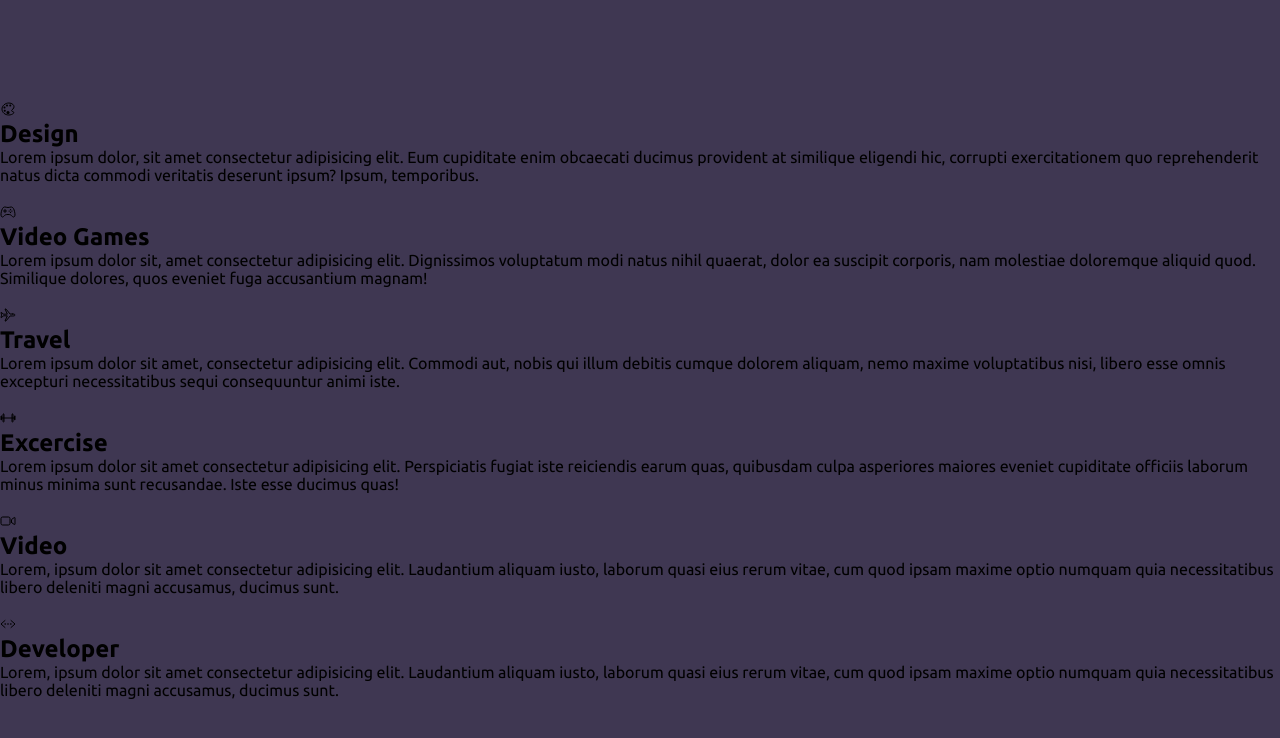
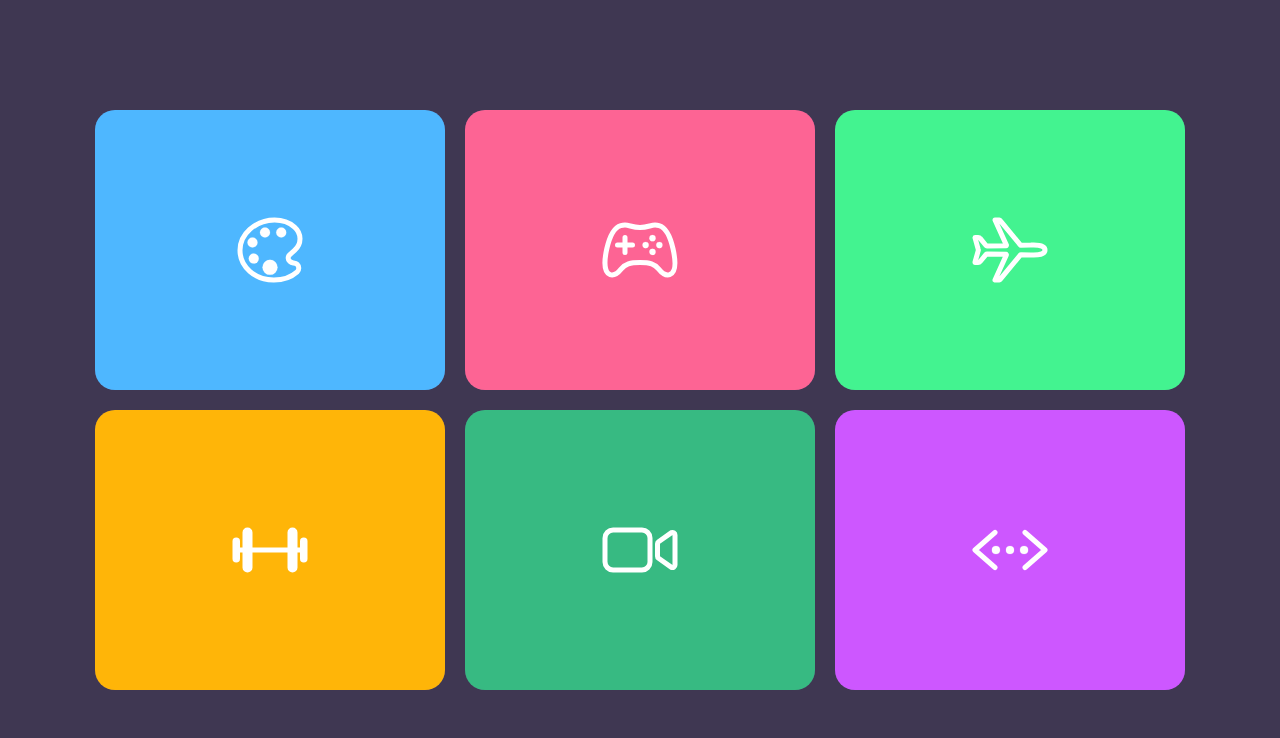
Before and after one commit to Kofla10/html-css-codigo-369, a plain HTML site: page 18-hover-page/index.html in a window 1280 px wide. Drawn offline with nearby package versions, Linux system fonts and the light colour scheme.

Commit message:
finished hover page

```diff
--- a/18-hover-page/css/style.scss
+++ b/18-hover-page/css/style.scss
@@ -22,12 +22,82 @@ body{
     display: flex;
     justify-content: center;
     align-items: center;
-    flex-direction:  column;
     flex-wrap: wrap;
     gap: 20px;
     margin: 30px 0;
 
     .serviceBox{
         position: relative;
+        width: 350px;
+        height: 280px;
+        border-radius: 20px;
+        background: #51446e;
+        overflow: hidden;
+
+        .icon{
+            position: absolute;
+            top: 0;
+            left: 0;
+            width: 100%;
+            height: 100%;
+            background: var(--i); //toma el color de las variables que se le asignaron en el html
+            transition: 0.5s;
+            display: flex;
+            justify-content: center;
+            align-items: center;
+            z-index: 2;
+            transition-delay: 0.25s;
+
+            ion-icon{
+                font-size: 5em;
+                color: white;
+                transition: 0.5s;
+                transition-delay: 0.25s;
+            }
+        }
+
+        &:hover{
+
+            .icon{
+                top: 30px;
+                left:calc(50% - 40px); //lo corre hacia la derecha la mitad pero lo corre 40px hacia la izquirda, le resta
+                height: 80px;
+                width: 80px;
+                border-radius: 50%;
+                transition-delay: 0s;
+                ion-icon{
+                    font-size: 2em;
+                    transition-delay: 0s;
+                }
+            }
+
+            .content{
+                transform: scale(1); //para poder mostrar el content
+                transition-delay: 0.25s;
+            }
+        }
+
+        .content{
+            position: relative;
+            padding: 20px;
+            color: white;
+            text-align: center;
+            margin-top: 100px;
+            z-index: 1;
+            transform: scale(0);
+            transition: 0.5s;
+
+            h2{
+                margin-top: 10px;
+                margin-bottom: 5px;
+                letter-spacing: 1px;
+            }
+
+            p{
+                font-weight: 300;
+                line-height: 1.5em;
+                overflow: auto;
+            }
+        }
     }
 }
--- a/18-hover-page/index.html
+++ b/18-hover-page/index.html
@@ -15,7 +15,7 @@
             </div>
             <div class="content">
                 <h2>Design</h2>
-                <p>Lorem ipsum dolor, sit amet consectetur adipisicing elit. Eum cupiditate enim obcaecati ducimus provident at similique eligendi hic, corrupti exercitationem quo reprehenderit natus dicta commodi veritatis deserunt ipsum? Ipsum, temporibus.</p>
+                <p>Lorem ipsum dolor, sit amet consectetur adipisicing elit. Eum cupiditate enim obcaecati ducimus provident at similique eligendi hic, corrupti exercitationem.</p>
             </div>
         </div>
 
@@ -25,7 +25,7 @@
             </div>
             <div class="content">
                 <h2>Video Games</h2>
-                <p>Lorem ipsum dolor sit, amet consectetur adipisicing elit. Dignissimos voluptatum modi natus nihil quaerat, dolor ea suscipit corporis, nam molestiae doloremque aliquid quod. Similique dolores, quos eveniet fuga accusantium magnam!</p>
+                <p>Lorem ipsum dolor sit, amet consectetur adipisicing elit. Dignissimos voluptatum modi natus nihil quaerat, dolor ea suscipit corporis, nam molestiae!</p>
             </div>
         </div>
         <div class="serviceBox">
@@ -34,7 +34,7 @@
             </div>
             <div class="content">
                 <h2>Travel</h2>
-                <p>Lorem ipsum dolor sit amet, consectetur adipisicing elit. Commodi aut, nobis qui illum debitis cumque dolorem aliquam, nemo maxime voluptatibus nisi, libero esse omnis excepturi necessitatibus sequi consequuntur animi iste.</p>
+                <p>Lorem ipsum dolor sit amet, consectetur adipisicing elit. Commodi aut, nobis qui illum debitis cumque dolorem aliquam, nemo maxime voluptatibus.</p>
             </div>
         </div>
         <div class="serviceBox">
@@ -43,7 +43,7 @@
             </div>
             <div class="content">
                 <h2>Excercise</h2>
-                <p>Lorem ipsum dolor sit amet consectetur adipisicing elit. Perspiciatis fugiat iste reiciendis earum quas, quibusdam culpa asperiores maiores eveniet cupiditate officiis laborum minus minima sunt recusandae. Iste esse ducimus quas!</p>
+                <p>Lorem ipsum dolor sit amet consectetur adipisicing elit. Perspiciatis fugiat iste reiciendis earum quas, quibusdam culpa asperiores maiores!</p>
             </div>
         </div>
         <div class="serviceBox">
@@ -52,7 +52,7 @@
             </div>
             <div class="content">
                 <h2>Video</h2>
-                <p>Lorem, ipsum dolor sit amet consectetur adipisicing elit. Laudantium aliquam iusto, laborum quasi eius rerum vitae, cum quod ipsam maxime optio numquam quia necessitatibus libero deleniti magni accusamus, ducimus sunt.</p>
+                <p>Lorem, ipsum dolor sit amet consectetur adipisicing elit. Laudantium aliquam iusto, laborum quasi eius rerum vitae, cum quod ipsam maxime.</p>
             </div>
         </div>
         <div class="serviceBox">
@@ -61,7 +61,7 @@
             </div>
             <div class="content">
                 <h2>Developer</h2>
-                <p>Lorem, ipsum dolor sit amet consectetur adipisicing elit. Laudantium aliquam iusto, laborum quasi eius rerum vitae, cum quod ipsam maxime optio numquam quia necessitatibus libero deleniti magni accusamus, ducimus sunt.</p>
+                <p>Lorem, ipsum dolor sit amet consectetur adipisicing elit. Laudantium aliquam iusto, laborum quasi eius rerum vitae, cum quod ipsam maxime.</p>
             </div>
         </div>
 
```
Also changed, not shown: 18-hover-page/css/style.css, 1 other file.
